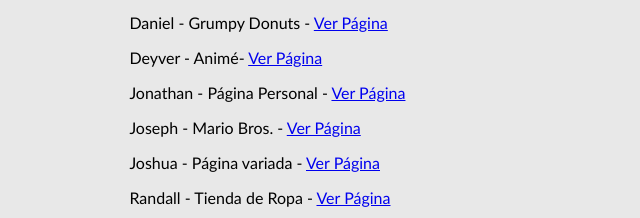
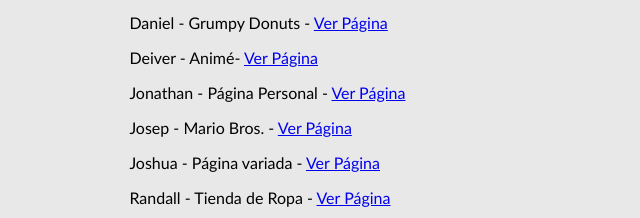
Before and after one commit to andonyns/Fundavida-Proyectos-HTML, a plain HTML site: page index.html in a window 1280 px wide. Shown: the part 333-551 px from the top of the page, 319-959 px from the left. Drawn offline with Linux system fonts and the light colour scheme.

Commit message:
Arreglando nombres de estudiantes

```diff
--- a/index.html
+++ b/index.html
@@ -33,9 +33,9 @@
         <div>
             <p>Alberto - Ronaldo, El mejor 9 de la historia - <a href="Alberto Vasquez/index.html">Ver Página</a></p>
             <p>Daniel - Grumpy Donuts - <a href="Daniel Hernández/Inicio.html">Ver Página</a></p>
-            <p>Deyver - Animé- <a href="Deyver Herrera/pagina.Html">Ver Página</a></p>
+            <p>Deiver - Animé- <a href="Deyver Herrera/pagina.Html">Ver Página</a></p>
             <p>Jonathan - Página Personal - <a href="Jonathan Canales/index.html">Ver Página</a></p>
-            <p>Joseph - Mario Bros. - <a href="Joseph Hernández/HOME.html">Ver Página</a></p>
+            <p>Josep - Mario Bros. - <a href="Joseph Hernández/HOME.html">Ver Página</a></p>
             <p>Joshua - Página variada - <a href="Joshua Reyes/Pagina.html">Ver Página</a></p>
             <p>Randall - Tienda de Ropa - <a href="Randall Gonzalez/Pagina1.html">Ver Página</a></p>
             <p>Sharlyn - Biografía de Marc Anthony - <a href="Sharlyn Valverde/pagina1.html">Ver Página</a></p>
```
Also changed, not shown: 1 other file.
